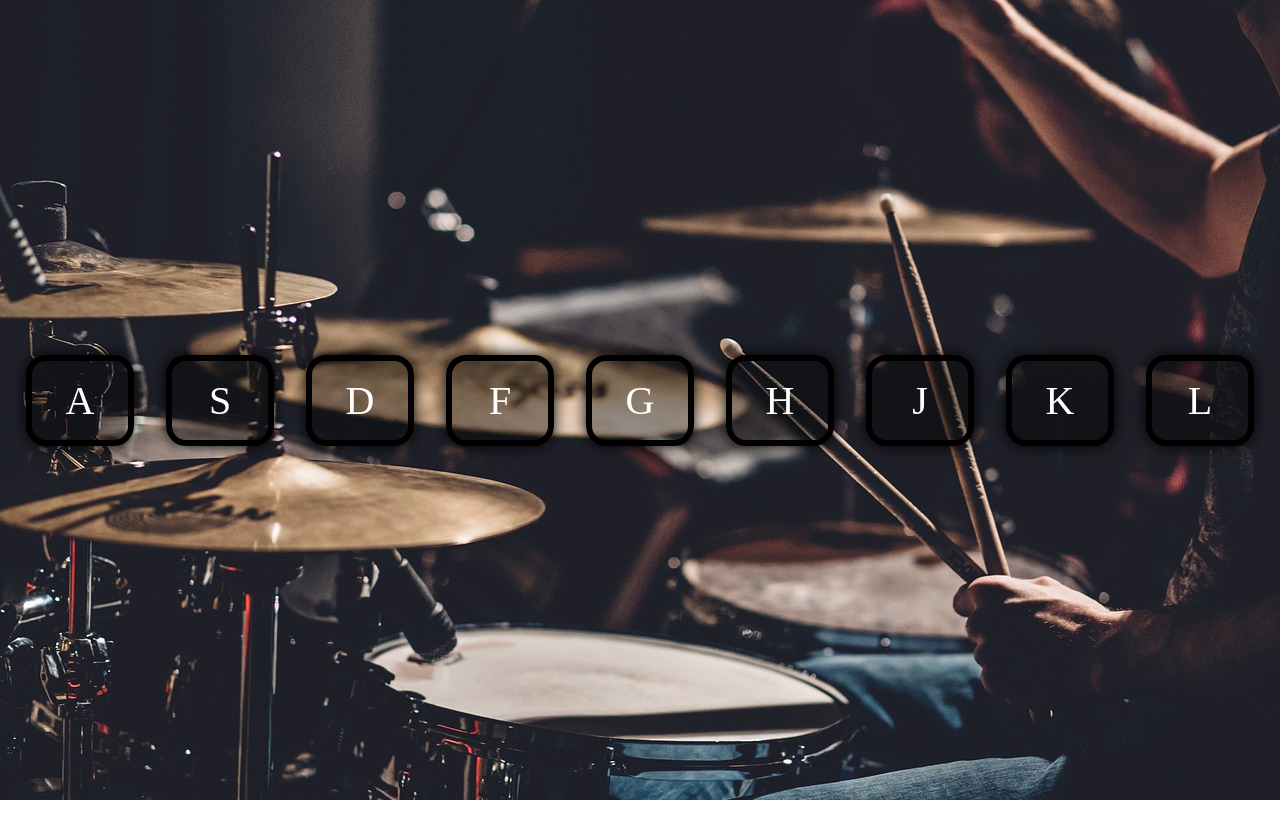
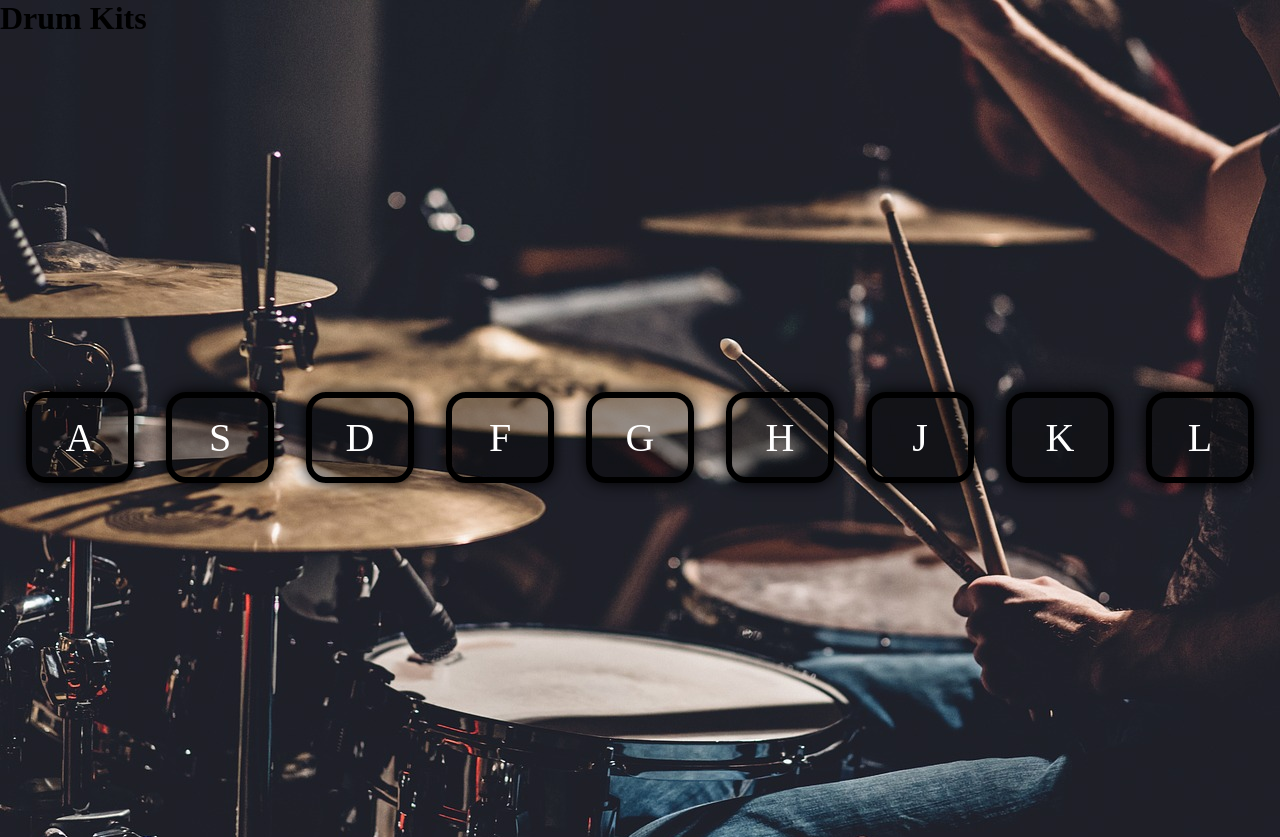
Before and after one commit to Chhaya-Bobade/Drum-web-app.github.io, a plain HTML site: page index.html in a window 1280 px wide. Before the commit the page ends 800 px from the top, so only its background shows below. Drawn offline with Linux system fonts and the light colour scheme.

Commit message:
Update index.html

```diff
--- a/index.html
+++ b/index.html
@@ -8,6 +8,7 @@
     <title>Drum webApp</title>
 </head>
 <body>
+    <h1 class="title"> Drum Kits </h1>
     <div class="container">
     <div id="A" data-key="65" class="key">A</div>
     <div id="S" data-key="83" class="key">S </div>
```
